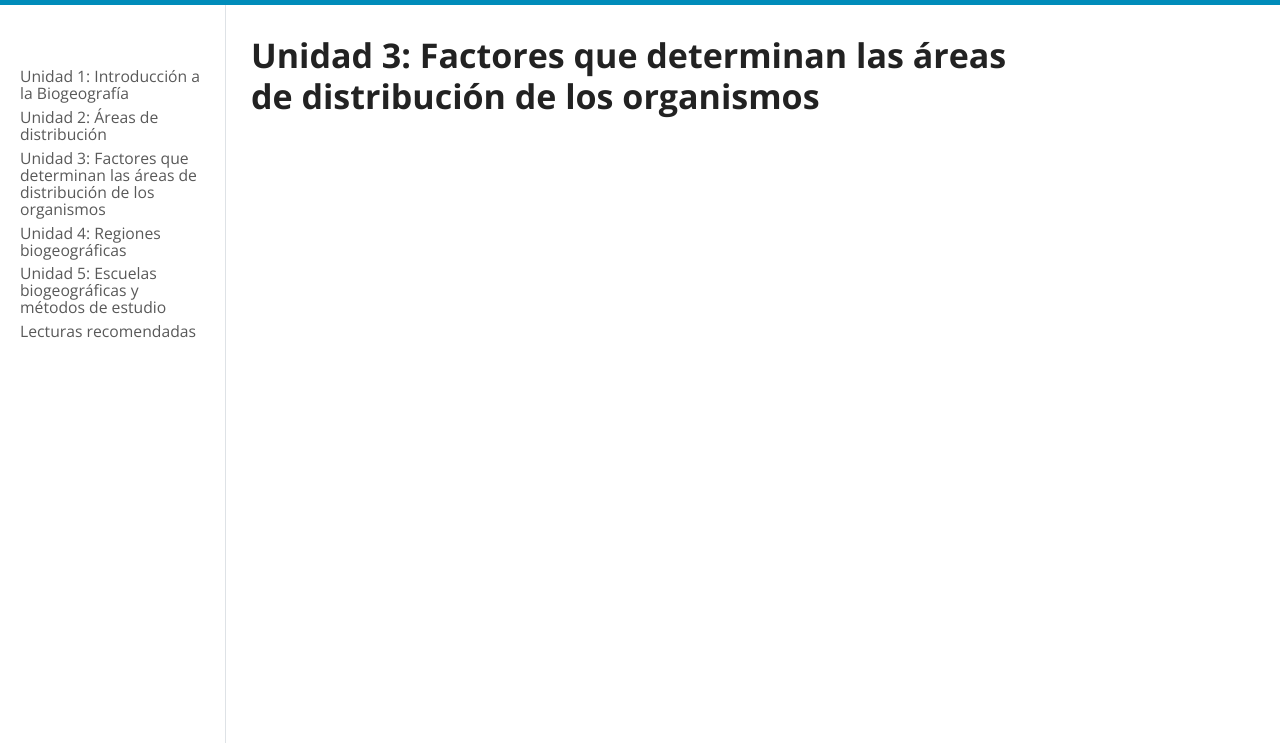
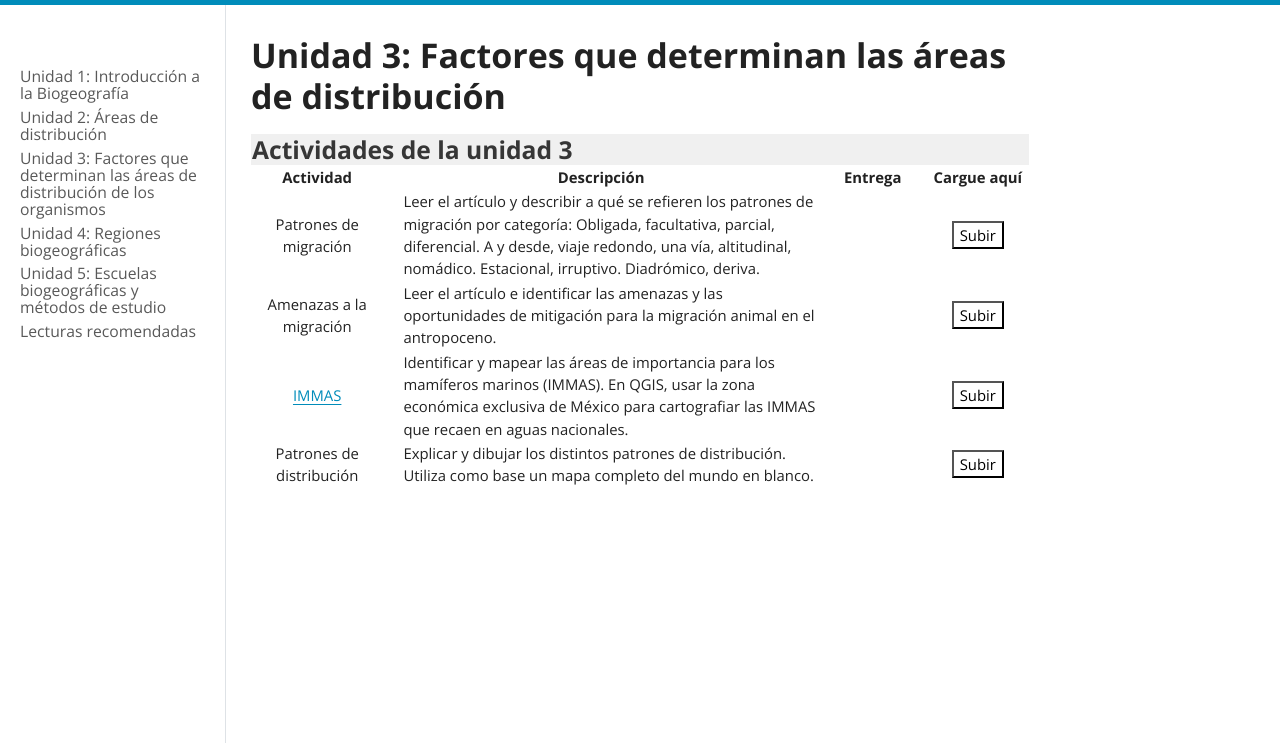
Before and after one commit to drjpg/BIOGEO-PAGE-2026B, a plain HTML site: page U3-tra.html in a window 1280 px wide. Shown: the part 57-800 px from the top of the page. Drawn offline with nearby package versions, Linux system fonts and the light colour scheme.

Commit message:
Add files via upload
unidad 3 commit

```diff
--- a/U3-tra.html
+++ b/U3-tra.html
@@ -7,7 +7,7 @@
 <meta name="viewport" content="width=device-width, initial-scale=1.0, user-scalable=yes">
 
 
-<title>Unidad 3: Factores que determinan las áreas de distribución de los organismos – Biogeografía</title>
+<title>Unidad 3: Factores que determinan las áreas de distribución – Biogeografía</title>
 <style>
 code{white-space: pre-wrap;}
 span.smallcaps{font-variant: small-caps;}
@@ -110,7 +110,7 @@ ul.task-list li input[type="checkbox"] {
       <button type="button" class="quarto-btn-toggle btn" data-bs-toggle="collapse" role="button" data-bs-target=".quarto-sidebar-collapse-item" aria-controls="quarto-sidebar" aria-expanded="false" aria-label="Toggle sidebar navigation" onclick="if (window.quartoToggleHeadroom) { window.quartoToggleHeadroom(); }">
         <i class="bi bi-layout-text-sidebar-reverse"></i>
       </button>
-        <nav class="quarto-page-breadcrumbs" aria-label="breadcrumb"><ol class="breadcrumb"><li class="breadcrumb-item">Unidad 3: Factores que determinan las áreas de distribución de los organismos</li></ol></nav>
+        <nav class="quarto-page-breadcrumbs" aria-label="breadcrumb"><ol class="breadcrumb"><li class="breadcrumb-item">Unidad 3: Factores que determinan las áreas de distribución</li></ol></nav>
         <a class="flex-grow-1" role="navigation" data-bs-toggle="collapse" data-bs-target=".quarto-sidebar-collapse-item" aria-controls="quarto-sidebar" aria-expanded="false" aria-label="Toggle sidebar navigation" onclick="if (window.quartoToggleHeadroom) { window.quartoToggleHeadroom(); }">
         </a>
       <button type="button" class="btn quarto-search-button" aria-label="Search" onclick="window.quartoOpenSearch();">
@@ -179,7 +179,7 @@ ul.task-list li input[type="checkbox"] {
 
 <header id="title-block-header" class="quarto-title-block default">
 <div class="quarto-title">
-<h1 class="title">Unidad 3: Factores que determinan las áreas de distribución de los organismos</h1>
+<h1 class="title">Unidad 3: Factores que determinan las áreas de distribución</h1>
 </div>
 
 
@@ -196,6 +196,81 @@ ul.task-list li input[type="checkbox"] {
 </header>
 
 
+<table style="width: 100%; margin-left: 0;">
+<tbody><tr>
+<td colspan="4" style="background-color: #f0f0f0;">
+<h3 style="margin: 0;" class="anchored">
+Actividades de la unidad 3
+</h3>
+</td>
+</tr>
+<tr>
+<th style="width: 5%; text-align: center;">
+Actividad
+</th>
+<th style="width: 25%; text-align: center;">
+Descripción
+</th>
+<th style="width: 5%; text-align: center;">
+Entrega
+</th>
+<th style="width: 5%;text-align: center">
+Cargue aquí
+</th>
+</tr>
+<tr>
+<td style="text-align: center;">
+Patrones de migración
+</td>
+<td style="padding-left: 20px;">
+Leer el artículo y describir a qué se refieren los patrones de migración por categoría: Obligada, facultativa, parcial, diferencial. A y desde, viaje redondo, una vía, altitudinal, nomádico. Estacional, irruptivo. Diadrómico, deriva.
+</td>
+<td style="text-align: center;">
+</td>
+<td style="text-align: center;">
+<a href="https://drive.google.com/drive/folders/115nJCw6YDldrJD2-Gece2ui0xu1L997g?usp=sharing" style="text-decoration: none;" target="_blank"> <button>Subir</button> </a>
+</td>
+</tr>
+<tr>
+<td style="text-align: center;">
+Amenazas a la migración
+</td>
+<td style="padding-left: 20px;">
+Leer el artículo e identificar las amenazas y las oportunidades de mitigación para la migración animal en el antropoceno.
+</td>
+<td style="text-align: center;">
+</td>
+<td style="text-align: center;">
+<a href="https://drive.google.com/drive/folders/184v_sLJOZZ7koVMpJpOTqfyBgIFi16cv?usp=sharing" style="text-decoration: none;" target="_blank"> <button>Subir</button> </a>
+</td>
+</tr>
+<tr>
+<td style="text-align: center;">
+<a href="https://drjpg.github.io/IMMAS-2026B/" target="_blank">IMMAS</a>
+</td>
+<td style="padding-left: 20px;">
+Identificar y mapear las áreas de importancia para los mamíferos marinos (IMMAS). En QGIS, usar la zona económica exclusiva de México para cartografiar las IMMAS que recaen en aguas nacionales.
+</td>
+<td style="text-align: center;">
+</td>
+<td style="text-align: center;">
+<a href="https://drive.google.com/drive/folders/1tWue2itIvMOdEPbdxH3d1mQisw0cRCQe?usp=sharing" style="text-decoration: none;" target="_blank"> <button>Subir</button> </a>
+</td>
+</tr>
+<tr>
+<td style="text-align: center;">
+Patrones de distribución
+</td>
+<td style="padding-left: 20px;">
+Explicar y dibujar los distintos patrones de distribución. Utiliza como base un mapa completo del mundo en blanco.
+</td>
+<td style="text-align: center;">
+</td>
+<td style="text-align: center;">
+<a href="https://drive.google.com/drive/folders/1eQVDH3lWOcSz4DeZEXlhbdKZZ6GCeNE2?usp=sharing" style="text-decoration: none;" target="_blank"> <button>Subir</button> </a>
+</td>
+</tr>
+</tbody></table>
 
 
 
```
Also changed, not shown: U3.html (+3 -3 lines), U4-tra.html (+31 -0 lines), search.json (+15 -1 lines).
